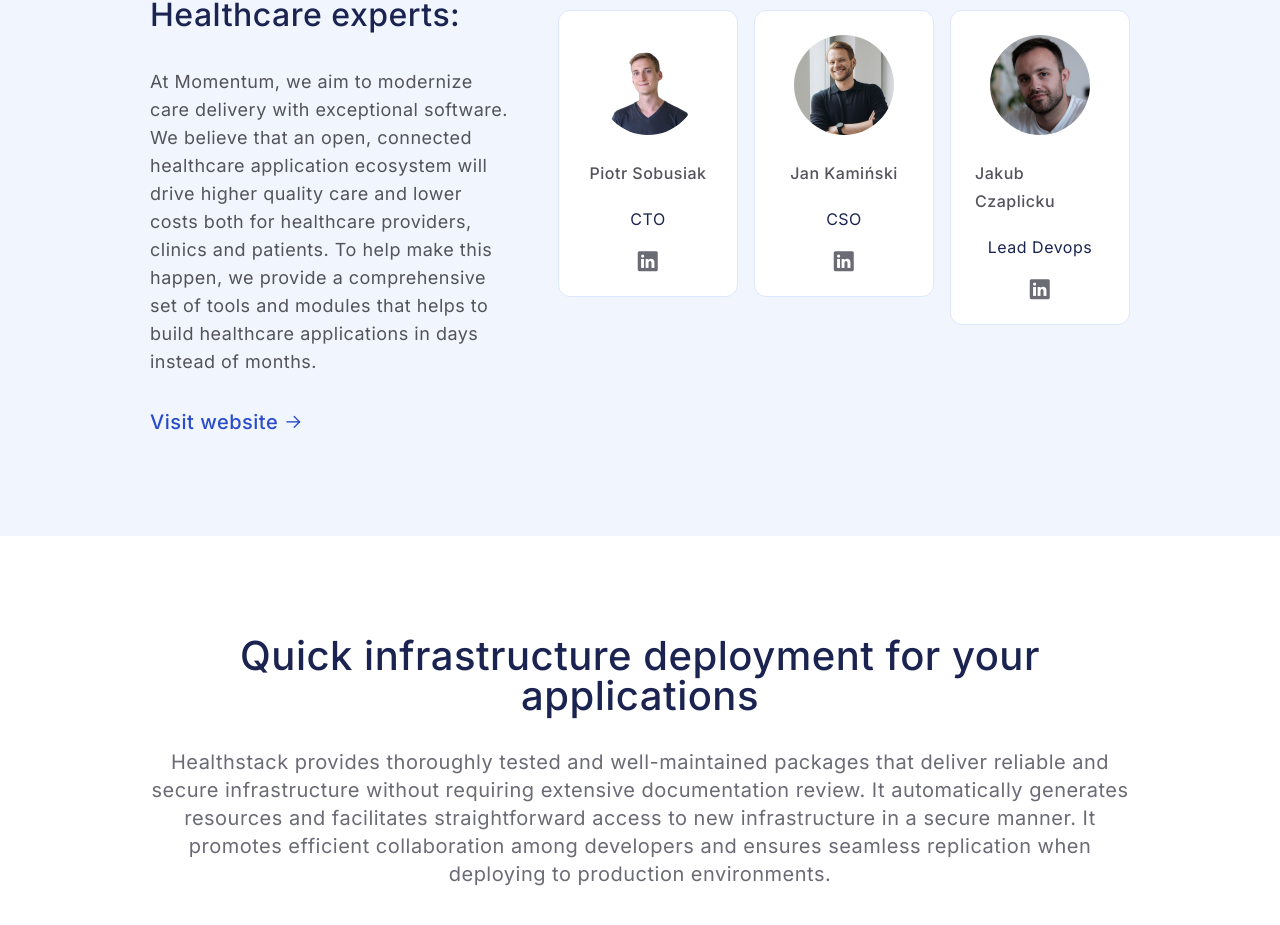
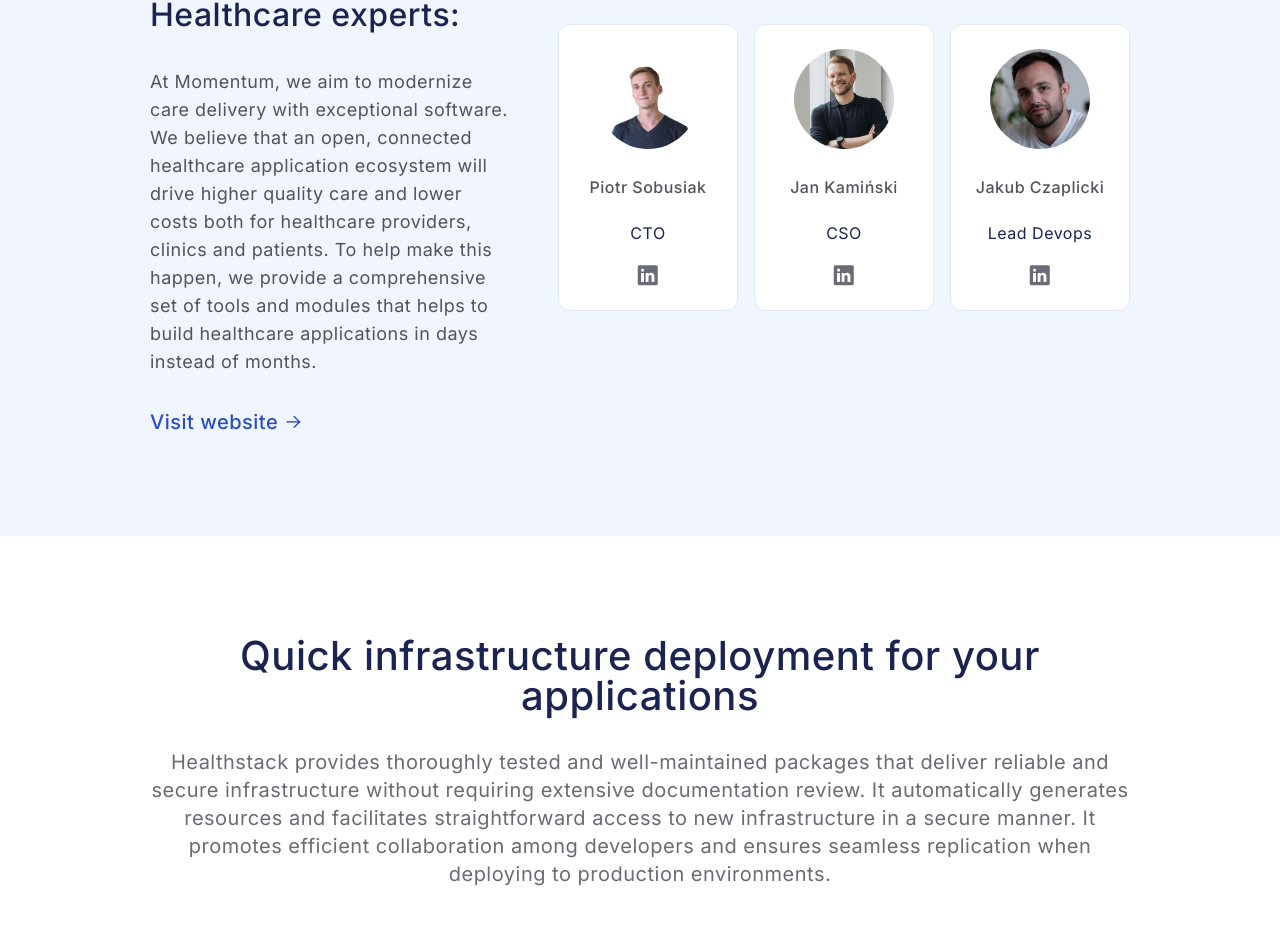
Before and after one commit to LukaszPodlipski/founders-mode, a Vue app: page / in a window 1280 px wide. Shown: the part 3014-3939 px from the top of the page. Built offline with nearby package versions, Linux system fonts and the light colour scheme.

Commit message:
Fix name

```diff
--- a/src/components/Experts.vue
+++ b/src/components/Experts.vue
@@ -65,7 +65,7 @@
             src="@/assets/images/linkedin/jakub-czaplicki.jpg"
             alt=""
           />
-          <span class="text-header-xs--bold text-grey-dark">Jakub Czaplicku</span>
+          <span class="text-header-xs--bold text-grey-dark">Jakub Czaplicki</span>
           <span>Lead Devops</span>
           <a href="https://www.linkedin.com/in/jakub-czaplicki-419823339/" target="_blank">
             <button>
```
